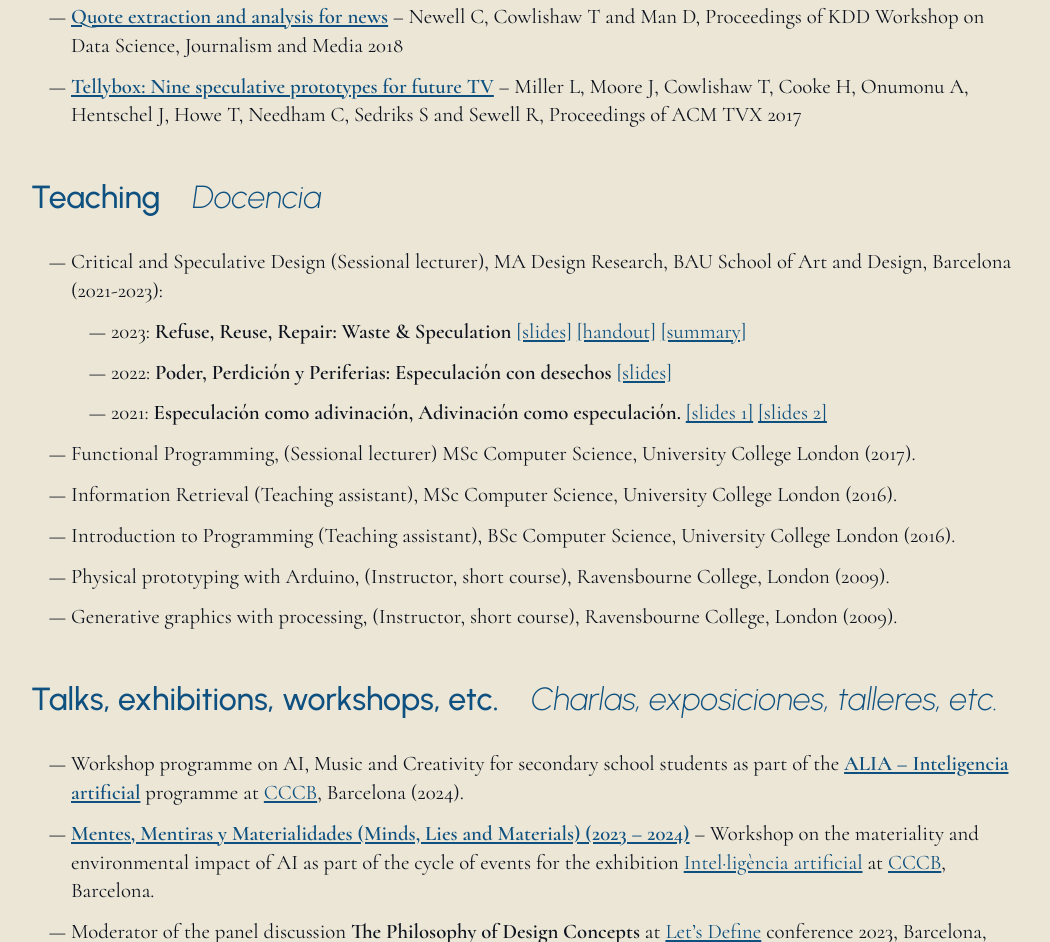
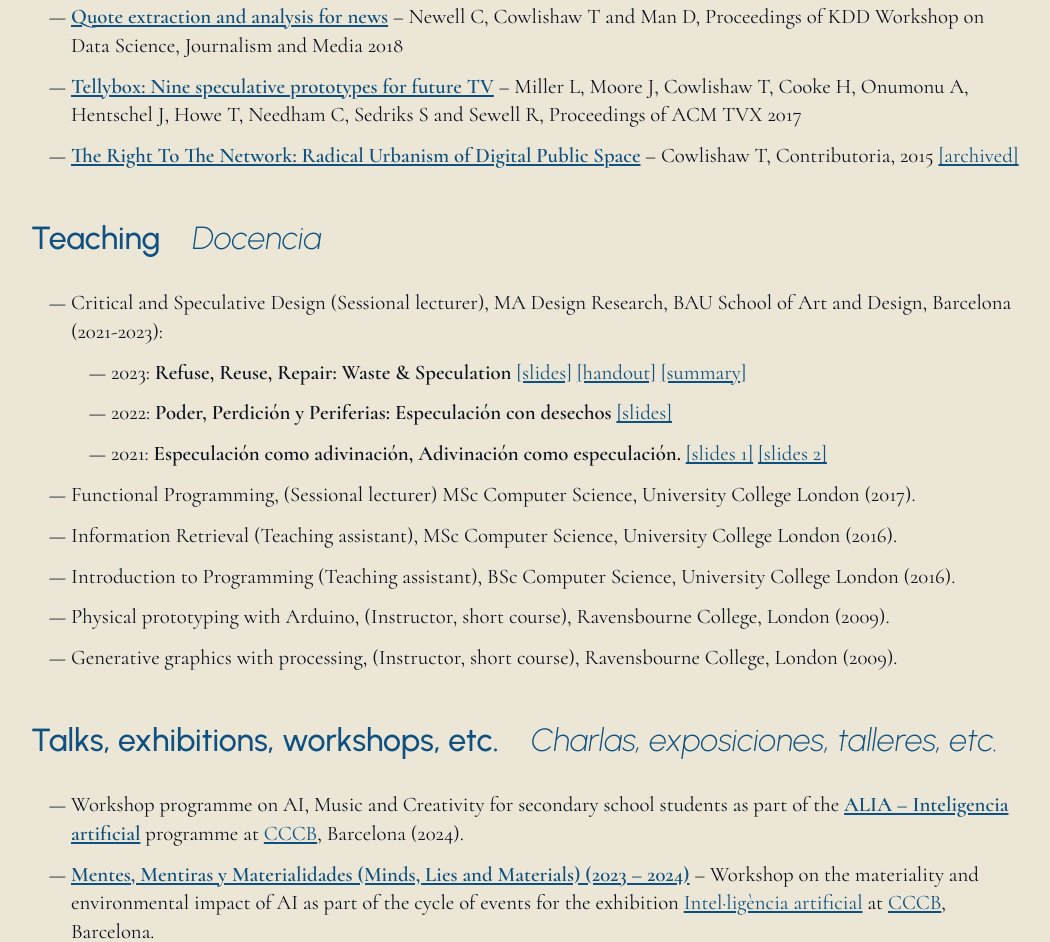
Before and after one commit to timcowlishaw/website, a plain HTML site: page docs/publications.html in a window 1280 px wide. Shown: the part 765-1707 px from the top of the page, without its empty margins (113-1163 px from the left). Drawn offline with Linux system fonts and the light colour scheme.

Commit message:
add another few old articles

```diff
--- a/docs/publications.html
+++ b/docs/publications.html
@@ -66,6 +66,12 @@ target="_blank">Tellybox: Nine speculative prototypes for future
 TV</a></strong> – Miller L, Moore J, Cowlishaw T, Cooke H, Onumonu A,
 Hentschel J, Howe T, Needham C, Sedriks S and Sewell R, Proceedings of
 ACM TVX 2017</li>
+<li><strong><a
+href="https://medium.com/contributoria/the-right-to-the-network-radical-urbanism-of-digital-public-space-d8df092d082d"
+target="_blank">The Right To The Network: Radical Urbanism of Digital
+Public Space</a></strong> – Cowlishaw T, Contributoria, 2015 <a
+href="/assets/docs/righttothenetwork.pdf"
+target="_blank">[archived]</a></li>
 </ul>
 <h3 id="teaching-docencia"><span class="line">Teaching</span> <span
 class="line"><em>Docencia</em></span></h3>
```
Also changed, not shown: docs/made_by_machine.html (+2 -1 lines), 6 other files.
